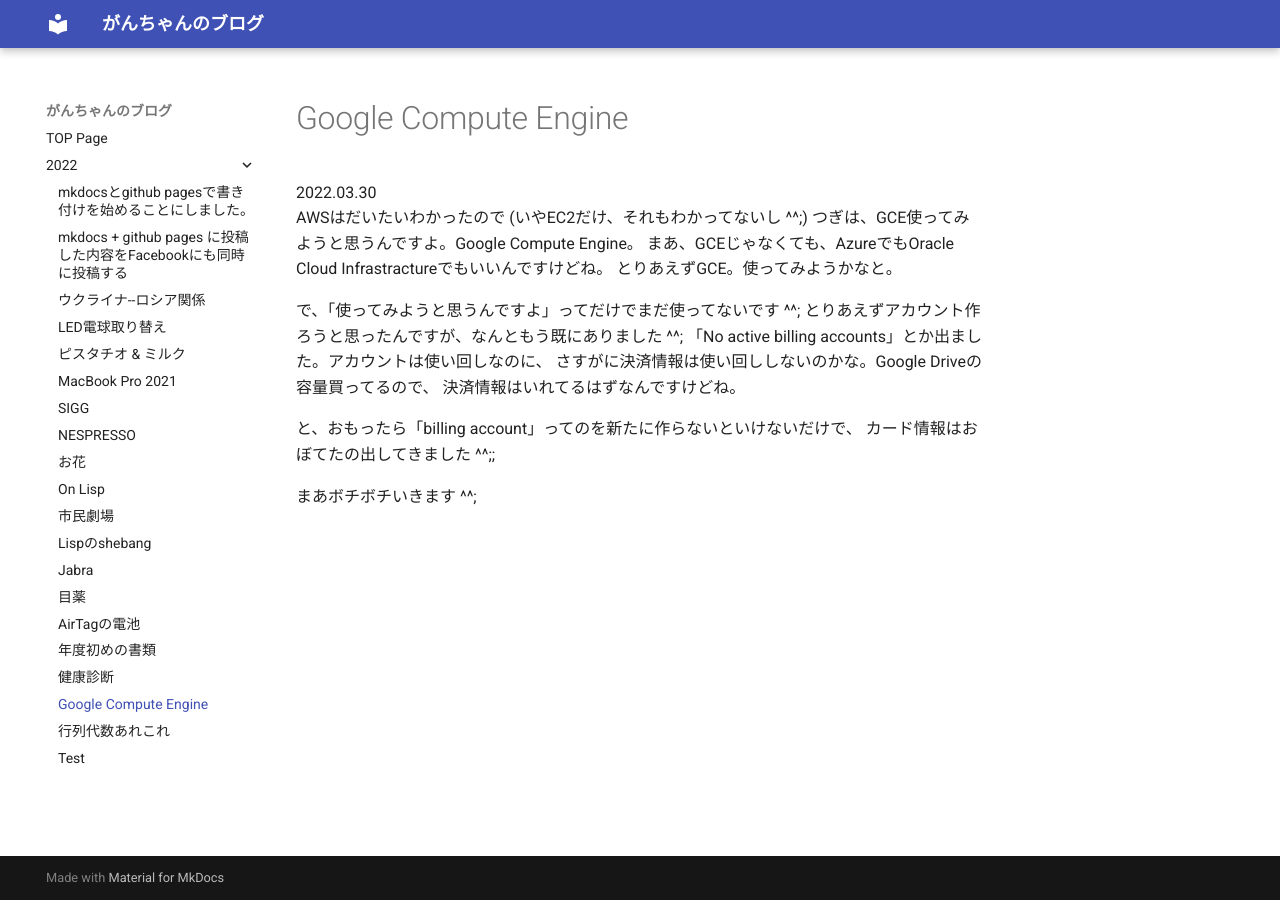
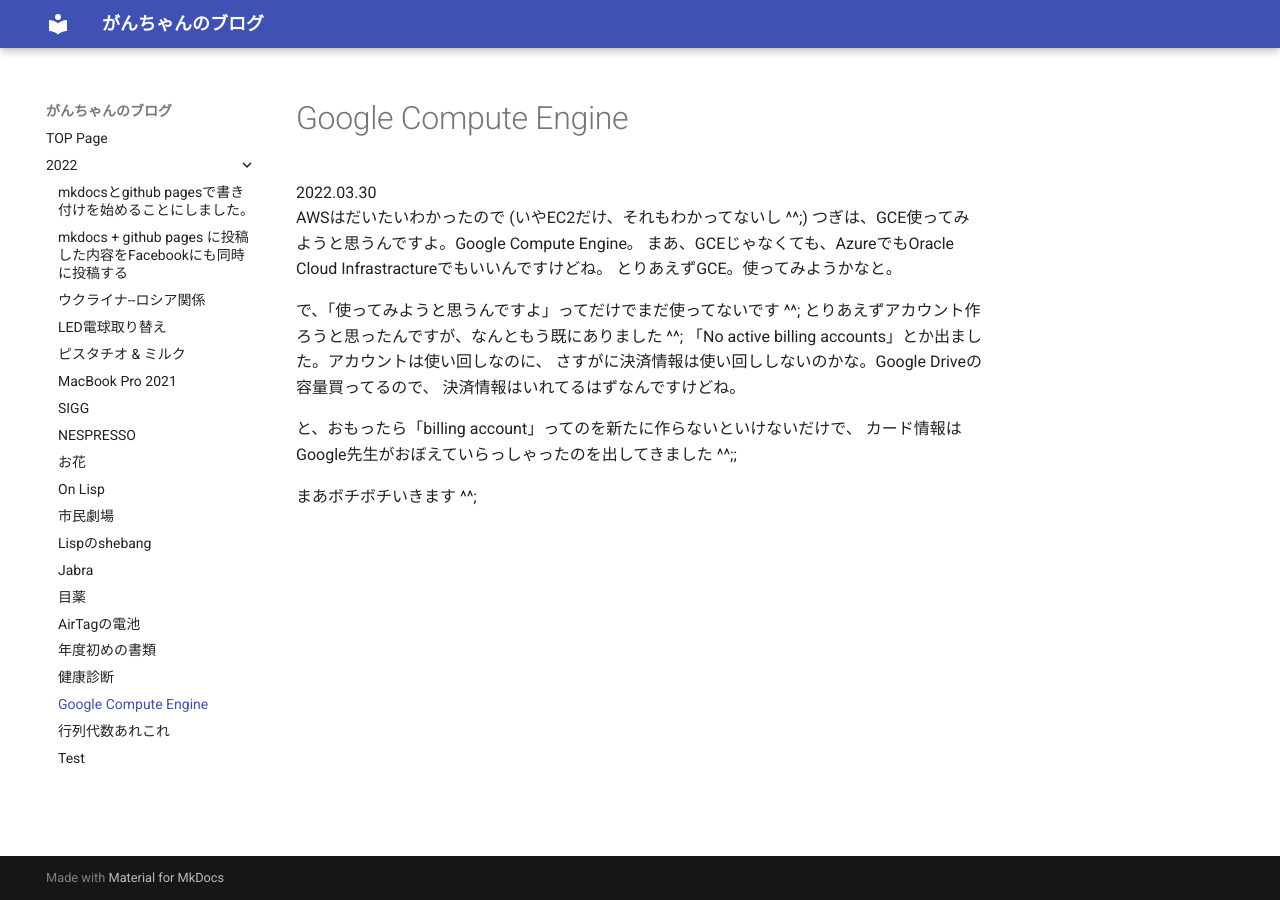
Before and after one commit to kenic/kenic.github.io, an MkDocs documentation site: the page built from docs/2022/0330GCE.md, in a window 1280 px wide. Built offline with MkDocs 1.6.1 and Material for MkDocs 9.7.7, drawn with Linux system fonts in a browser that asks for light colours.

Commit message:
GCE minor fix

```diff
--- a/docs/2022/0330GCE.md
+++ b/docs/2022/0330GCE.md
@@ -13,6 +13,6 @@
 決済情報はいれてるはずなんですけどね。
 
 と、おもったら「billing account」ってのを新たに作らないといけないだけで、
-カード情報はおぼてたの出してきました ^^;;
+カード情報はGoogle先生がおぼえていらっしゃったのを出してきました ^^;;
 
 まあボチボチいきます ^^;
```
